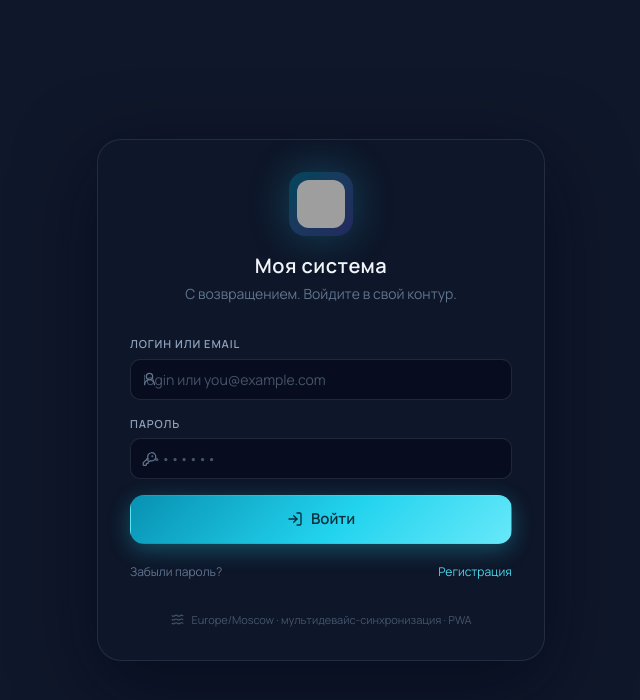
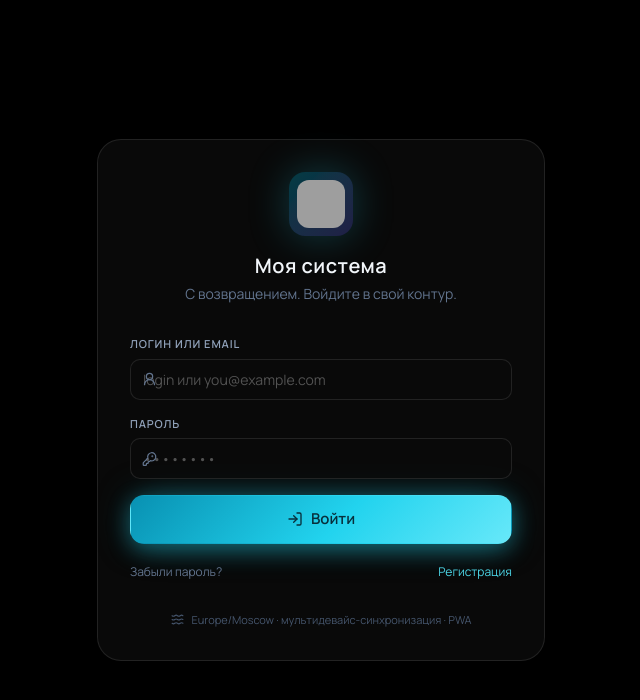
Before and after one commit to sokolandpapa63-boop/personal-management-pwa-system, a Next.js app: page /login in a window 1280 px wide. Shown: the top 700 px of the page, without its empty margins (319-959 px from the left). Built offline with nearby package versions, Linux system fonts and the light colour scheme; no server answers; grey boxes are pictures that could not be loaded; a web font is replaced by a local one.

Commit message:
Update globals.css

```diff
--- a/src/app/globals.css
+++ b/src/app/globals.css
@@ -1,7 +1,8 @@
 @import "tailwindcss";
 
 :root {
-  --bg: #0f172a;
+  --bg: #000000;
+  --bg-elevated: #0a0a0a;
   --accent: #22d3ee;
   --accent-2: #818cf8;
 }
@@ -23,15 +24,15 @@ body {
   font-variant-numeric: tabular-nums;
 }
 
-/* Фоновая сцена */
+/* Фоновая сцена — «выключенный экран» */
 .app-bg {
   position: fixed;
   inset: 0;
   z-index: -1;
   background:
-    radial-gradient(1100px 500px at 85% -10%, rgba(34, 211, 238, 0.13), transparent 60%),
-    radial-gradient(900px 600px at -10% 30%, rgba(129, 140, 248, 0.12), transparent 55%),
-    radial-gradient(700px 500px at 50% 110%, rgba(52, 211, 153, 0.07), transparent 60%),
+    radial-gradient(1100px 500px at 85% -10%, rgba(34, 211, 238, 0.07), transparent 60%),
+    radial-gradient(900px 600px at -10% 30%, rgba(129, 140, 248, 0.06), transparent 55%),
+    radial-gradient(700px 500px at 50% 110%, rgba(52, 211, 153, 0.04), transparent 60%),
     var(--bg);
 }
 .app-bg::after {
@@ -39,24 +40,24 @@ body {
   position: absolute;
   inset: 0;
   background-image:
-    linear-gradient(rgba(148, 163, 184, 0.045) 1px, transparent 1px),
-    linear-gradient(90deg, rgba(148, 163, 184, 0.045) 1px, transparent 1px);
+    linear-gradient(rgba(34, 211, 238, 0.025) 1px, transparent 1px),
+    linear-gradient(90deg, rgba(34, 211, 238, 0.025) 1px, transparent 1px);
   background-size: 44px 44px;
   mask-image: radial-gradient(ellipse 90% 70% at 50% 0%, black 30%, transparent 75%);
 }
 
-/* Панели */
+/* Панели — стекло на чёрном */
 .glass {
-  background: rgba(15, 23, 42, 0.55);
-  border: 1px solid rgba(148, 163, 184, 0.12);
+  background: rgba(10, 10, 10, 0.6);
+  border: 1px solid rgba(255, 255, 255, 0.08);
   backdrop-filter: blur(14px);
-  box-shadow: 0 12px 36px rgba(2, 6, 23, 0.35);
+  box-shadow: 0 12px 36px rgba(0, 0, 0, 0.6);
 }
 .glass-strong {
-  background: rgba(15, 23, 42, 0.92);
-  border: 1px solid rgba(148, 163, 184, 0.16);
+  background: rgba(10, 10, 10, 0.92);
+  border: 1px solid rgba(255, 255, 255, 0.1);
   backdrop-filter: blur(20px);
-  box-shadow: 0 24px 80px rgba(2, 6, 23, 0.6);
+  box-shadow: 0 24px 80px rgba(0, 0, 0, 0.8);
 }
 
 /* Кнопки */
@@ -77,16 +78,25 @@ body {
 }
 .btn:active { transform: scale(0.96); }
 .btn:disabled { opacity: 0.45; cursor: not-allowed; }
+
 .btn-primary {
   background: linear-gradient(135deg, #0891b2, #22d3ee 55%, #67e8f9);
   color: #082f3b;
-  box-shadow: 0 6px 22px rgba(34, 211, 238, 0.3);
+  box-shadow:
+    0 6px 22px rgba(34, 211, 238, 0.35),
+    0 0 40px -10px rgba(34, 211, 238, 0.5);
 }
-.btn-primary:hover { box-shadow: 0 8px 28px rgba(34, 211, 238, 0.45); transform: translateY(-1px); }
-.btn-outline { border-color: rgba(148, 163, 184, 0.25); color: #cbd5e1; background: rgba(148, 163, 184, 0.06); }
-.btn-outline:hover { border-color: rgba(148, 163, 184, 0.5); background: rgba(148, 163, 184, 0.12); }
+.btn-primary:hover {
+  box-shadow:
+    0 8px 28px rgba(34, 211, 238, 0.5),
+    0 0 60px -8px rgba(34, 211, 238, 0.7);
+  transform: translateY(-1px);
+}
+
+.btn-outline { border-color: rgba(255, 255, 255, 0.14); color: #cbd5e1; background: rgba(255, 255, 255, 0.04); }
+.btn-outline:hover { border-color: rgba(255, 255, 255, 0.28); background: rgba(255, 255, 255, 0.08); }
 .btn-ghost { color: #94a3b8; }
-.btn-ghost:hover { color: #e2e8f0; background: rgba(148, 163, 184, 0.1); }
+.btn-ghost:hover { color: #e2e8f0; background: rgba(255, 255, 255, 0.06); }
 .btn-danger { background: rgba(244, 63, 94, 0.14); color: #fda4af; border-color: rgba(244, 63, 94, 0.35); }
 .btn-danger:hover { background: rgba(244, 63, 94, 0.24); }
 .btn-success { background: rgba(52, 211, 153, 0.16); color: #6ee7b7; border-color: rgba(52, 211, 153, 0.35); }
@@ -98,8 +108,8 @@ body {
 /* Поля ввода */
 .field {
   width: 100%;
-  background: rgba(2, 6, 23, 0.5);
-  border: 1px solid rgba(148, 163, 184, 0.18);
+  background: rgba(10, 10, 10, 0.7);
+  border: 1px solid rgba(255, 255, 255, 0.1);
   border-radius: 10px;
   padding: 9px 12px;
   font-size: 14px;
@@ -108,12 +118,17 @@ body {
   transition: border-color 0.15s, box-shadow 0.15s;
   color-scheme: dark;
 }
-.field::placeholder { color: #475569; }
-.field:focus { border-color: rgba(34, 211, 238, 0.55); box-shadow: 0 0 0 3px rgba(34, 211, 238, 0.12); }
-select.field option { background: #0f172a; }
+.field::placeholder { color: #525252; }
+.field:focus {
+  border-color: rgba(34, 211, 238, 0.55);
+  box-shadow:
+    0 0 0 3px rgba(34, 211, 238, 0.12),
+    0 0 24px -6px rgba(34, 211, 238, 0.5);
+}
+select.field option { background: #0a0a0a; }
 
 /* Диалоги / тосты */
-.dialog-backdrop { background: rgba(2, 6, 23, 0.7); backdrop-filter: blur(4px); animation: fade-in 0.18s ease; }
+.dialog-backdrop { background: rgba(0, 0, 0, 0.75); backdrop-filter: blur(4px); animation: fade-in 0.18s ease; }
 .dialog-panel { animation: dialog-in 0.24s cubic-bezier(0.22, 1, 0.36, 1); }
 .toast { animation: toast-in 0.28s cubic-bezier(0.22, 1, 0.36, 1); cursor: pointer; }
 @keyframes fade-in { from { opacity: 0; } }
@@ -126,7 +141,7 @@ select.field option { background: #0f172a; }
   inset: 0;
   z-index: 60;
   pointer-events: none;
-  background: radial-gradient(circle at var(--x) var(--y), rgba(34, 211, 238, 0.22), rgba(129, 140, 248, 0.12) 35%, transparent 70%);
+  background: radial-gradient(circle at var(--x) var(--y), rgba(34, 211, 238, 0.18), rgba(129, 140, 248, 0.1) 35%, transparent 70%);
   clip-path: circle(0% at var(--x) var(--y));
   animation: wipe-in 0.38s cubic-bezier(0.22, 1, 0.36, 1) forwards;
 }
@@ -149,7 +164,11 @@ select.field option { background: #0f172a; }
 .widget {
   transition: transform 0.22s cubic-bezier(0.22, 1, 0.36, 1), box-shadow 0.22s, border-color 0.22s, opacity 0.2s;
 }
-.widget:hover { transform: translateY(-2px); border-color: rgba(148, 163, 184, 0.22); }
+.widget:hover {
+  transform: translateY(-2px);
+  border-color: rgba(34, 211, 238, 0.25);
+  box-shadow: 0 0 32px -12px rgba(34, 211, 238, 0.35);
+}
 .widget.dragging { opacity: 0.35; transform: scale(0.98); }
 .widget.drag-over { border-color: rgba(34, 211, 238, 0.6); box-shadow: 0 0 0 2px rgba(34, 211, 238, 0.25); }
 
@@ -171,7 +190,7 @@ select.field option { background: #0f172a; }
   transition: background 0.15s, color 0.15s, transform 0.15s;
   position: relative;
 }
-.nav-item:hover { color: #e2e8f0; background: rgba(148, 163, 184, 0.08); }
+.nav-item:hover { color: #e2e8f0; background: rgba(255, 255, 255, 0.05); }
 .nav-item.active { color: #a5f3fc; background: linear-gradient(90deg, rgba(34, 211, 238, 0.14), rgba(34, 211, 238, 0.03)); }
 .nav-item.active::before {
   content: "";
@@ -194,7 +213,7 @@ select.field option { background: #0f172a; }
   font-weight: 700;
   padding: 10px 12px;
   text-align: left;
-  border-bottom: 1px solid rgba(148, 163, 184, 0.14);
+  border-bottom: 1px solid rgba(255, 255, 255, 0.08);
   white-space: nowrap;
   cursor: pointer;
   user-select: none;
@@ -202,20 +221,43 @@ select.field option { background: #0f172a; }
 .data-table td {
   padding: 9px 12px;
   font-size: 13px;
-  border-bottom: 1px solid rgba(148, 163, 184, 0.07);
+  border-bottom: 1px solid rgba(255, 255, 255, 0.05);
   white-space: nowrap;
 }
 .data-table tbody tr { transition: background 0.12s; }
-.data-table tbody tr:hover { background: rgba(148, 163, 184, 0.05); }
+.data-table tbody tr:hover { background: rgba(255, 255, 255, 0.04); }
 
 /* Скроллбар */
 ::-webkit-scrollbar { width: 9px; height: 9px; }
-::-webkit-scrollbar-thumb { background: rgba(148, 163, 184, 0.22); border-radius: 6px; border: 2px solid transparent; background-clip: content-box; }
-::-webkit-scrollbar-thumb:hover { background: rgba(148, 163, 184, 0.4); background-clip: content-box; border: 2px solid transparent; }
+::-webkit-scrollbar-thumb { background: rgba(255, 255, 255, 0.15); border-radius: 6px; border: 2px solid transparent; background-clip: content-box; }
+::-webkit-scrollbar-thumb:hover { background: rgba(255, 255, 255, 0.28); background-clip: content-box; border: 2px solid transparent; }
 ::-webkit-scrollbar-track { background: transparent; }
 
 ::selection { background: rgba(34, 211, 238, 0.3); }
 
+/* ───── Утилиты свечения ───── */
+@layer utilities {
+  .glow-accent {
+    box-shadow:
+      0 0 20px -6px rgba(34, 211, 238, 0.4),
+      0 0 40px -12px rgba(34, 211, 238, 0.25);
+  }
+  .glow-soft {
+    box-shadow: 0 0 24px -12px rgba(34, 211, 238, 0.35);
+  }
+  .glow-strong {
+    box-shadow:
+      0 0 24px -4px rgba(34, 211, 238, 0.5),
+      0 0 60px -10px rgba(34, 211, 238, 0.3);
+  }
+  .text-glow {
+    text-shadow: 0 0 16px rgba(34, 211, 238, 0.5);
+  }
+  .logo-glow {
+    filter: drop-shadow(0 0 12px rgba(34, 211, 238, 0.45));
+  }
+}
+
 @media print {
   .app-bg, .no-print { display: none !important; }
 }
```
